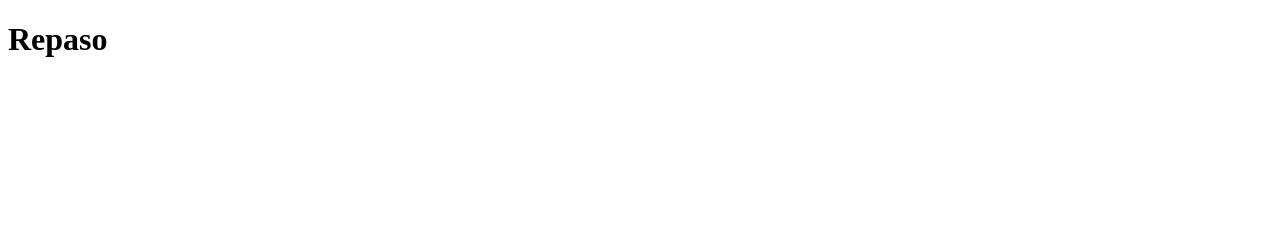
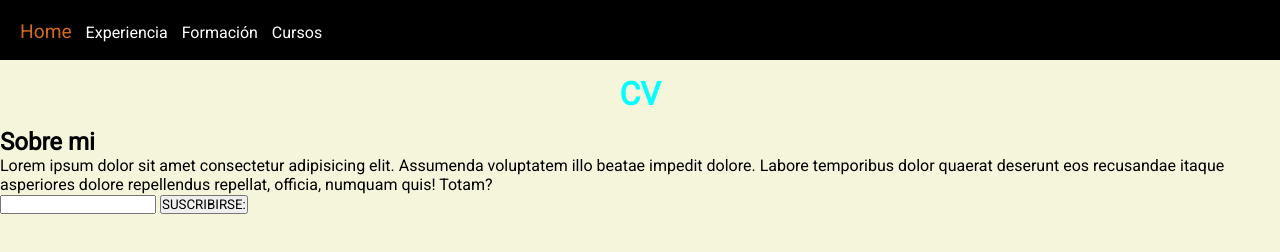
Before and after one commit to Valevaz/codo-22569-frontend-2022, a plain HTML site: page Clase9/index.html in a window 1280 px wide. Drawn offline with Linux system fonts and the light colour scheme.

Commit message:
repaso:menu

```diff
--- /dev/null
+++ b/Clase9/css/styles.css
@@ -0,0 +1,58 @@
+/*agrego en la primer linea las fuentes*/
+@import url('https://fonts.googleapis.com/css2?family=Montserrat:wght@300&family=Roboto:wght@100;400&family=Silkscreen&display=swap');
+
+/*todo en sitio usa google-font*/
+*{
+    font-family: 'Roboto', sans-serif;
+    margin: 0;
+    padding: 0;
+}
+
+body {
+    background-color: beige;
+}
+/*
+    creo una clase:
+*/
+.menu-container {
+    list-style-type: none;
+    background-color: black;
+    padding: 15px;
+    height: 30px;
+}
+.menu-container li {
+    display: inline-block;
+    margin: 5px;
+}
+
+.menu-container li a {
+    text-decoration: none;
+    display: block;
+    height: 50px;
+    /*border: 1px solid blue;*/
+    color: white;
+}
+
+/*
+:hover
+pseudoclases: cuando paso el mouse sobre "algo"
+*/
+.menu-container li a:hover {
+    color: blueviolet;
+    /*background-color: white;*/
+    /*redondear el borde*/
+    /*border-radius: 15px*/
+    font-weight: bolder;
+
+}
+.menu-container li a.active {
+    font-size: 1.2em;
+    color: chocolate;
+}
+
+/*section de main*/
+h1 {
+    text-align: center;
+    color: aqua;
+    margin: 15px;
+}
--- a/Clase9/index.html
+++ b/Clase9/index.html
@@ -4,17 +4,46 @@
     <meta charset="UTF-8">
     <meta http-equiv="X-UA-Compatible" content="IE=edge">
     <meta name="viewport" content="width=device-width, initial-scale=1.0">
-    <title>Document</title>
+    <title>Mi CV</title>
+    <!--agregar la hoja de estilos principal-->
+    <link rel="stylesheet" href="./css/styles.css">
 </head>
 <body>
     <header>
-        <h1>Repaso</h1>
+        <nav>
+            <ul class="menu-container">
+                <li>
+                    <a href="index.html" class="active">Home</a>
+                </li>
+                <li>
+                    <a href="./pages/experiencia.html">Experiencia</a>
+                </li>
+                <li>
+                    <a href="./pages/formacion.html">Formación</a>
+                </li>
+                <li>
+                    <a href="./pages/cursos.html">Cursos</a>
+                </li>
+            </ul>
+        </nav>
+        <h1>CV</h1>
     </header>
     <main>
-        <section>
-
+          <section>
+            <h2>
+                Sobre mi
+            </h2>
+            <p>
+                Lorem ipsum dolor sit amet consectetur adipisicing elit. Assumenda voluptatem illo beatae impedit dolore. Labore temporibus dolor quaerat deserunt eos recusandae itaque asperiores dolore repellendus repellat, officia, numquam quis! Totam?
+            </p>
         </section>
     </main>
 
+    <footer>
+        <form>
+            <input type="email">
+            <button>SUSCRIBIRSE:</button>
+        </form>
+    </footer>
 </body>
 </html>
```
Also changed, not shown: Clase9/pages/cursos.html (added, +40 -0 lines), Clase9/pages/experiencia.html (added, +43 -0 lines), Clase9/pages/formacion.html (added, +43 -0 lines).
